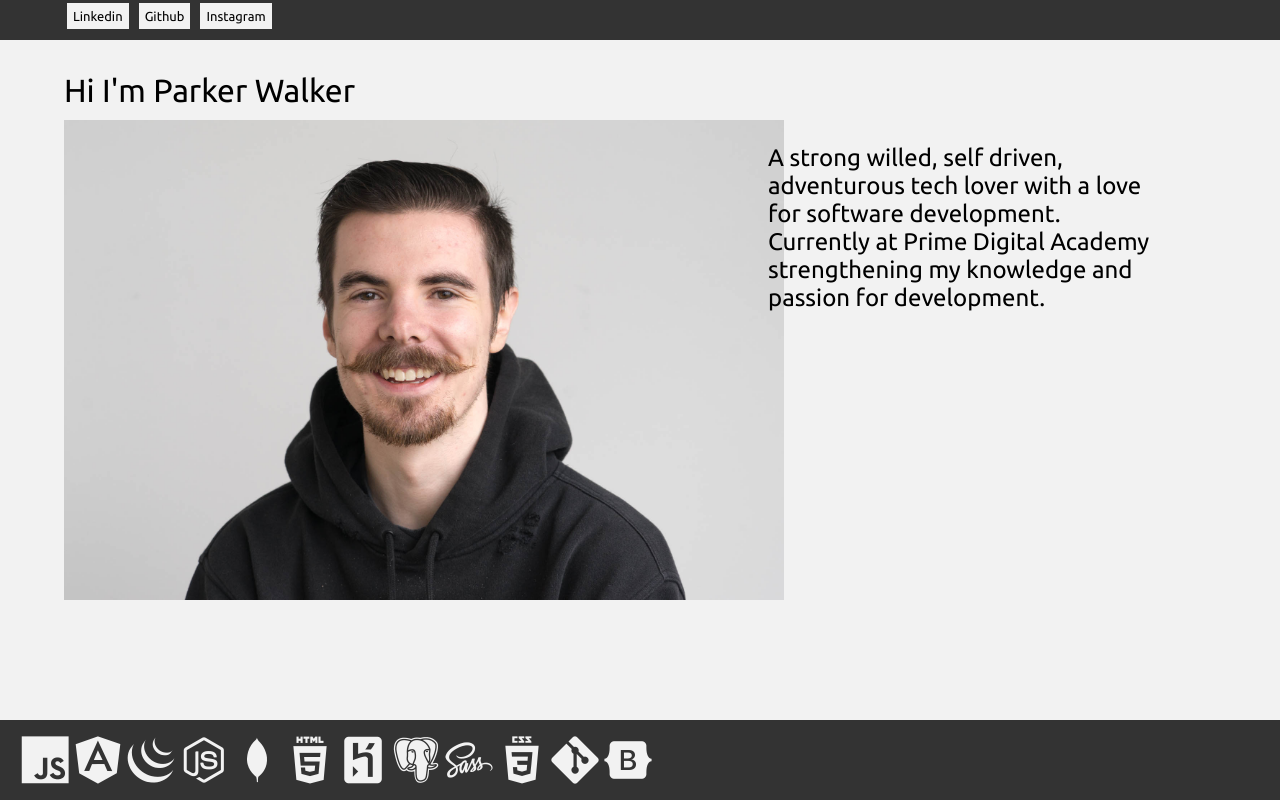
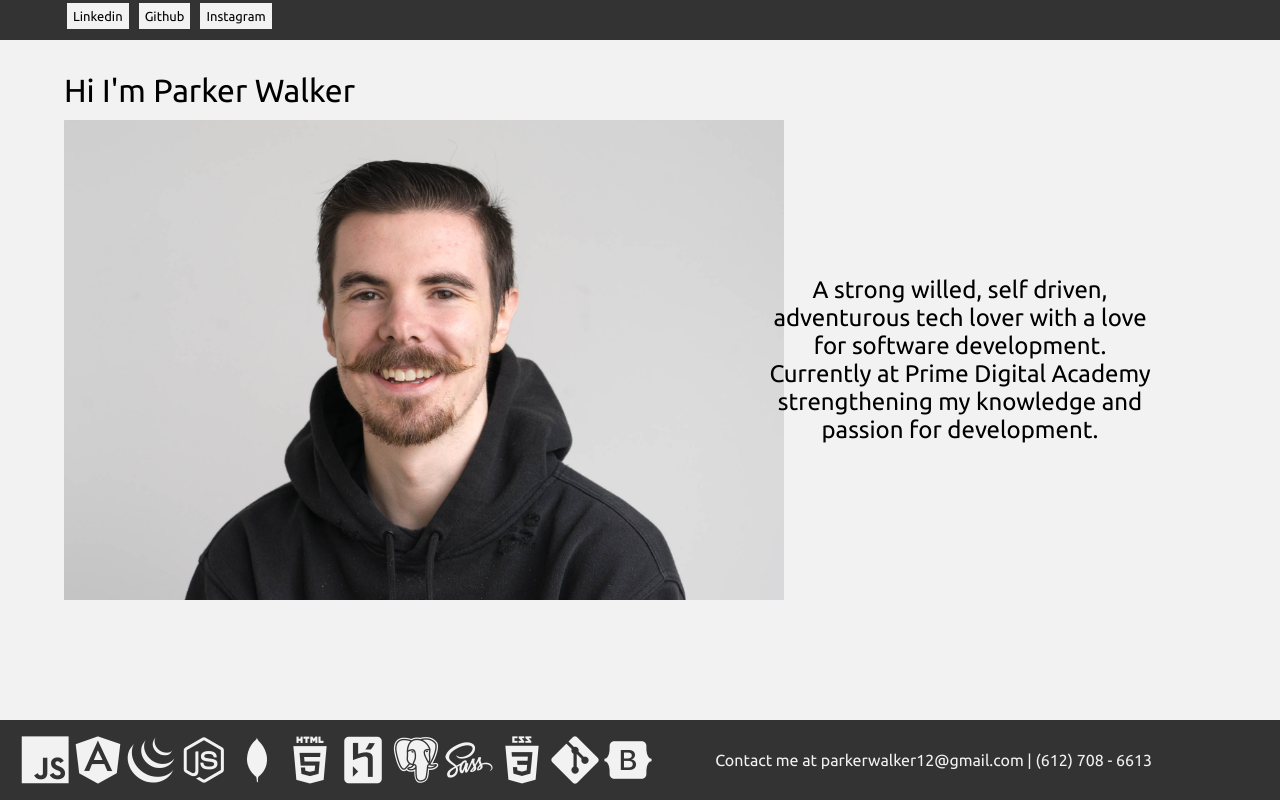
Before and after one commit to parkerwalker/personalSIte, a website: page public/view/index.html in a window 1280 px wide. Shown: the top 800 px of the page. Drawn offline with nearby package versions, Linux system fonts and the light colour scheme; files that its build step writes are made by us from their sources; files whose address does not match are found by name.

Commit message:
fixed cells

```diff
--- a/public/styles/sass/_display.scss
+++ b/public/styles/sass/_display.scss
@@ -3,7 +3,7 @@
   width: 100vw;
   display: grid;
   grid-template-columns: 5vw 10vw auto 30vw 10vw;
-  grid-template-rows: 5vh 10vh 20vh  auto;
+  grid-template-rows: 5vh 10vh 60vh  auto;
 }
 
 .navBar {
@@ -22,18 +22,21 @@
 }
 
 .about {
-  grid-column: 3 / span  5 ;
-  grid-row: 3 / span 5;
+  grid-column: 4;
+  grid-row: 3;
   font-size: 150%;
+  text-align: center;
+  align-self: center;
 }
 
 
 //profile picture
 .profile {
-  max-height: 60vh;
+  //max-height: 60vh;
+  height: 100%;
   max-width: inherit;
   grid-column: 2 / span 4;
-  grid-row: 3 / span 4;
+  grid-row: 3 ;
 }
 
 .name{
@@ -46,9 +49,3 @@
 //   font-family: $oswaldFont;
 //
 // }
-
-.about {
-  grid-column-start:  4;
-  grid-column-end: 5;
-  grid-row:  3 / 4;
-}
--- /dev/null
+++ b/public/styles/sass/_footer.scss
@@ -0,0 +1,20 @@
+.footer {
+  width: 100vw;
+  padding: 1rem;
+  display: flex;
+  align-items: center;
+  background-color: $navColor;
+  font-family: $font;
+  position: absolute;
+  bottom: 0;
+}
+
+.contact{
+  position: absolute;
+  right: 10rem;
+}
+
+.contactText {
+  font-family: $font;
+  color: $backGround;
+}
--- a/public/styles/sass/_tooltip.scss
+++ b/public/styles/sass/_tooltip.scss
@@ -1,13 +1,4 @@
-.footer {
-  width: 100vw;
-  padding: 1rem;
-  display: flex;
-  align-items: center;
-  background-color: $navColor;
-  font-family: $font;
-  position: absolute;
-  bottom: 0;
-}
+
 
 i {
   font-size: 3rem;
--- a/public/styles/sass/main.scss
+++ b/public/styles/sass/main.scss
@@ -7,4 +7,5 @@ body {
 
 @import 'buttons';
 @import 'display';
+@import 'footer';
 @import 'tooltip';
--- a/public/view/index.html
+++ b/public/view/index.html
@@ -45,10 +45,9 @@
     <div class="name">
       <p class='text' id='name'>Hi I'm Parker Walker</p>
       </div>
-      <div class="about">
-        <p class='text'>A strong willed, self driven, adventurous tech lover with a love for software development. Currently at Prime
-          Digital Academy strengthening my knowledge and passion for development.</p>
-
+      <div class="about text">
+        A strong willed, self driven, adventurous tech lover with a love for software development. Currently at Prime
+          Digital Academy strengthening my knowledge and passion for development.
         </div>
 
         <!-- <main ng-view></main ng-view> -->
@@ -60,6 +59,10 @@
             <i class={{icons.class}}></i>
           </div>
 
+          <div class="contact">
+            <span class='contactText'>Contact me at parkerwalker12@gmail.com | (612) 708 - 6613</span>
+          </div>
+
         </div>
 
       </div>
```
Also changed, not shown: public/styles/main.min.css.
